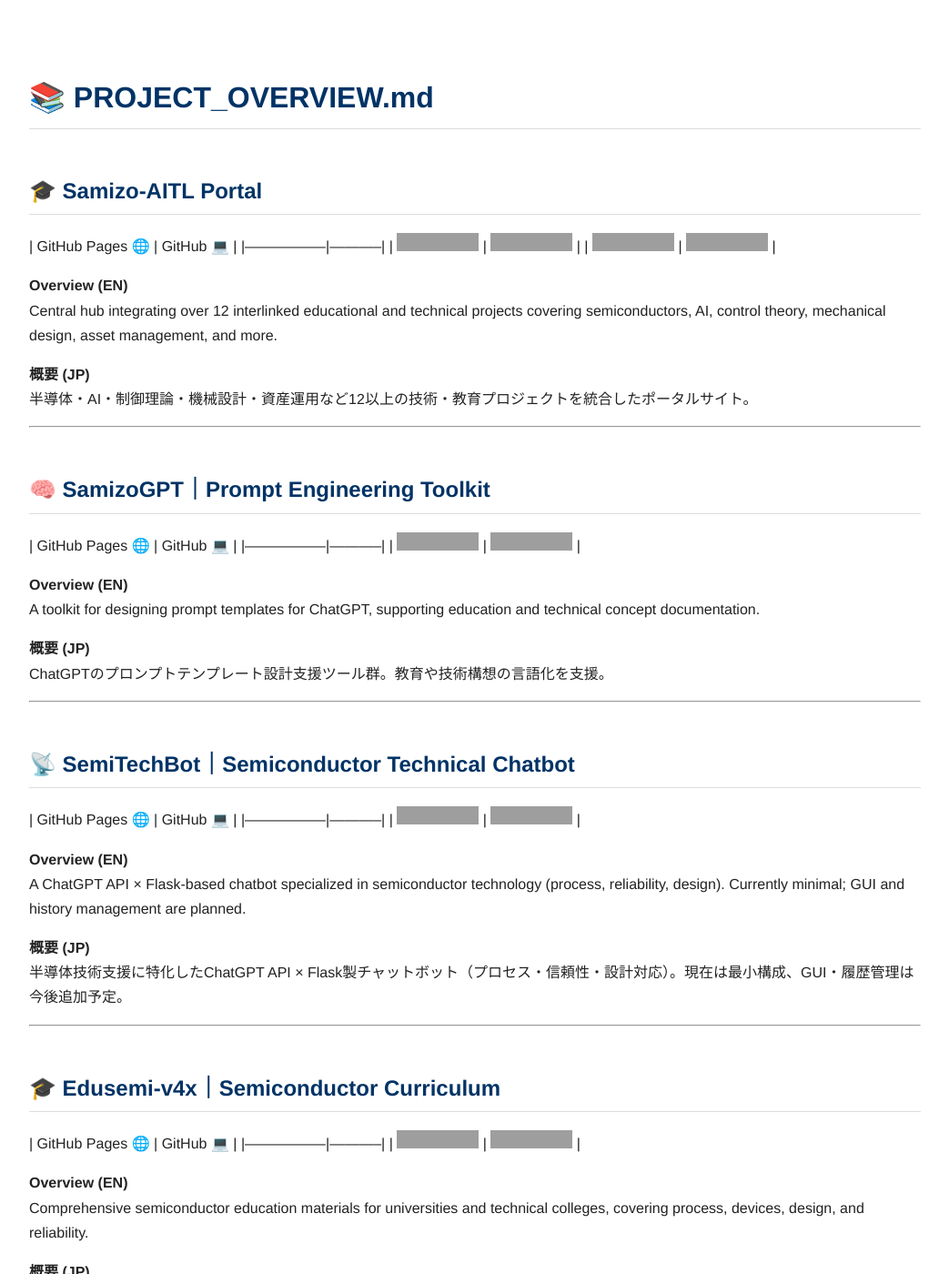
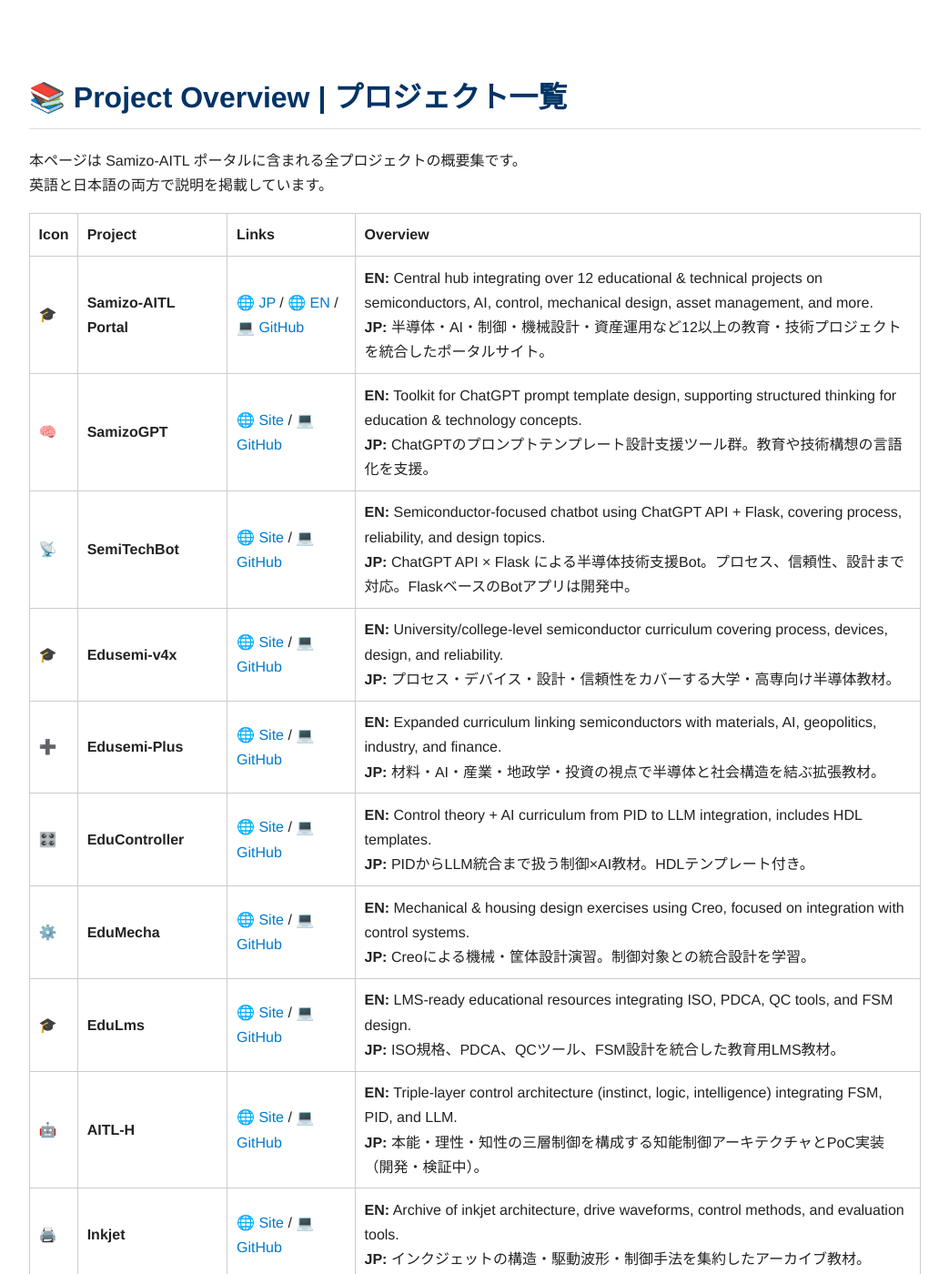
Before and after one commit to Samizo-AITL/Samizo-AITL.github.io, a Jekyll site: the page built from PROJECT_OVERVIEW.md, in a window 1280 px wide and 1400 px high. Shown: the whole window at 91% size, without its empty margins (118-1161 px from the left). Built offline with Jekyll 4.4.1, drawn with Linux system fonts in a browser that asks for light colours; our own code applies the rules of GitHub Pages for plain Markdown files; some of the changed text lies outside the part shown; grey boxes are pictures that could not be loaded.

Commit message:
Update PROJECT_OVERVIEW.md

```diff
--- a/PROJECT_OVERVIEW.md
+++ b/PROJECT_OVERVIEW.md
@@ -1,174 +1,20 @@
-# 📚 PROJECT_OVERVIEW.md
+# 📚 Project Overview | プロジェクト一覧
 
-## 🎓 Samizo-AITL Portal
-| GitHub Pages 🌐 | GitHub 💻 |
-|-----------------|-----------|
-| [![GitHub Pages JP](https://img.shields.io/badge/GitHub%20Pages-日本語版-brightgreen?logo=github)](https://samizo-aitl.github.io/) | [![GitHub Repo JP](https://img.shields.io/badge/GitHub-日本語版-blue?logo=github)](https://github.com/Samizo-AITL/Samizo-AITL.github.io) |
-| [![GitHub Pages EN](https://img.shields.io/badge/GitHub%20Pages-English-brightgreen?logo=github)](https://samizo-aitl.github.io/en/) | [![GitHub Repo EN](https://img.shields.io/badge/GitHub-English-blue?logo=github)](https://github.com/Samizo-AITL/Samizo-AITL.github.io/tree/main/en) |
+本ページは Samizo-AITL ポータルに含まれる全プロジェクトの概要集です。
+英語と日本語の両方で説明を掲載しています。
 
-**Overview (EN)**
-Central hub integrating over 12 interlinked educational and technical projects covering semiconductors, AI, control theory, mechanical design, asset management, and more.
-
-**概要 (JP)**
-半導体・AI・制御理論・機械設計・資産運用など12以上の技術・教育プロジェクトを統合したポータルサイト。
-
----
-
-## 🧠 SamizoGPT｜Prompt Engineering Toolkit
-| GitHub Pages 🌐 | GitHub 💻 |
-|-----------------|-----------|
-| [![GitHub Pages](https://img.shields.io/badge/GitHub%20Pages-JP/EN-brightgreen?logo=github)](https://samizo-aitl.github.io/SamizoGPT/) | [![GitHub Repo](https://img.shields.io/badge/GitHub-Repo-blue?logo=github)](https://github.com/Samizo-AITL/SamizoGPT) |
-
-**Overview (EN)**
-A toolkit for designing prompt templates for ChatGPT, supporting education and technical concept documentation.
-
-**概要 (JP)**
-ChatGPTのプロンプトテンプレート設計支援ツール群。教育や技術構想の言語化を支援。
-
----
-
-## 📡 SemiTechBot｜Semiconductor Technical Chatbot
-| GitHub Pages 🌐 | GitHub 💻 |
-|-----------------|-----------|
-| [![GitHub Pages](https://img.shields.io/badge/GitHub%20Pages-JP/EN-brightgreen?logo=github)](https://samizo-aitl.github.io/SamizoGPT_SemiTechBot/) | [![GitHub Repo](https://img.shields.io/badge/GitHub-Repo-blue?logo=github)](https://github.com/Samizo-AITL/SamizoGPT_SemiTechBot) |
-
-**Overview (EN)**
-A ChatGPT API × Flask-based chatbot specialized in semiconductor technology (process, reliability, design). Currently minimal; GUI and history management are planned.
-
-**概要 (JP)**
-半導体技術支援に特化したChatGPT API × Flask製チャットボット（プロセス・信頼性・設計対応）。現在は最小構成、GUI・履歴管理は今後追加予定。
-
----
-
-## 🎓 Edusemi-v4x｜Semiconductor Curriculum
-| GitHub Pages 🌐 | GitHub 💻 |
-|-----------------|-----------|
-| [![GitHub Pages](https://img.shields.io/badge/GitHub%20Pages-JP/EN-brightgreen?logo=github)](https://samizo-aitl.github.io/Edusemi-v4x/) | [![GitHub Repo](https://img.shields.io/badge/GitHub-Repo-blue?logo=github)](https://github.com/Samizo-AITL/Edusemi-v4x) |
-
-**Overview (EN)**
-Comprehensive semiconductor education materials for universities and technical colleges, covering process, devices, design, and reliability.
-
-**概要 (JP)**
-大学・高専向け半導体教材。プロセス・デバイス・設計・信頼性を体系的に学習可能。
-
----
-
-## ➕ Edusemi-Plus｜Semiconductors × Geopolitics & Strategy
-| GitHub Pages 🌐 | GitHub 💻 |
-|-----------------|-----------|
-| [![GitHub Pages](https://img.shields.io/badge/GitHub%20Pages-JP/EN-brightgreen?logo=github)](https://samizo-aitl.github.io/Edusemi-Plus/) | [![GitHub Repo](https://img.shields.io/badge/GitHub-Repo-blue?logo=github)](https://github.com/Samizo-AITL/Edusemi-Plus) |
-
-**Overview (EN)**
-Extended curriculum connecting semiconductors with materials science, AI, geopolitics, investment, and industrial policy.
-
-**概要 (JP)**
-半導体を材料・AI・地政学・投資・産業政策の観点から多角的に結びつける拡張教材。
-
----
-
-## 🎛️ EduController｜Control Theory + AI Curriculum
-| GitHub Pages 🌐 | GitHub 💻 |
-|-----------------|-----------|
-| [![GitHub Pages](https://img.shields.io/badge/GitHub%20Pages-JP/EN-brightgreen?logo=github)](https://samizo-aitl.github.io/EduController/) | [![GitHub Repo](https://img.shields.io/badge/GitHub-Repo-blue?logo=github)](https://github.com/Samizo-AITL/EduController) |
-
-**Overview (EN)**
-A 10-chapter course integrating control theory (PID, adaptive) with AI (LLM), including HDL templates.
-
-**概要 (JP)**
-PIDからLLM統合までを網羅した全10章構成の制御教材。HDLテンプレート付き。
-
----
-
-## ⚙️ EduMecha｜Mechanical Design Curriculum (Creo)
-| GitHub Pages 🌐 | GitHub 💻 |
-|-----------------|-----------|
-| [![GitHub Pages](https://img.shields.io/badge/GitHub%20Pages-JP/EN-brightgreen?logo=github)](https://samizo-aitl.github.io/EduMecha/) | [![GitHub Repo](https://img.shields.io/badge/GitHub-Repo-blue?logo=github)](https://github.com/Samizo-AITL/EduMecha) |
-
-**Overview (EN)**
-Creo-based mechanical and enclosure design training with integration to control systems.
-
-**概要 (JP)**
-Creoによる機械・筐体設計演習教材。制御対象との統合設計を学習。
-⚠️ Creoファイル（.prt / .asm）は含まれません。
-
----
-
-## 🎓 EduLms｜Education, ISO, Quality Management
-| GitHub Pages 🌐 | GitHub 💻 |
-|-----------------|-----------|
-| [![GitHub Pages](https://img.shields.io/badge/GitHub%20Pages-JP/EN-brightgreen?logo=github)](https://samizo-aitl.github.io/EduLms/) | [![GitHub Repo](https://img.shields.io/badge/GitHub-Repo-blue?logo=github)](https://github.com/Samizo-AITL/EduLms) |
-
-**Overview (EN)**
-Education materials integrating ISO standards, PDCA, QC tools, and FSM design.
-
-**概要 (JP)**
-ISO規格・PDCA・QCツール・FSM設計を統合した教育用LMS教材。
-
----
-
-## 🤖 AITL-H｜FSM × PID × LLM Framework
-| GitHub Pages 🌐 | GitHub 💻 |
-|-----------------|-----------|
-| [![GitHub Pages](https://img.shields.io/badge/GitHub%20Pages-JP/EN-brightgreen?logo=github)](https://samizo-aitl.github.io/AITL-H/) | [![GitHub Repo](https://img.shields.io/badge/GitHub-Repo-blue?logo=github)](https://github.com/Samizo-AITL/AITL-H) |
-
-**Overview (EN)**
-Intelligent control framework combining FSM, PID, and LLM for multi-layered decision-making.
-**Status:** Under development.
-
-**概要 (JP)**
-FSM・PID・LLMを組み合わせた三層型知能制御アーキテクチャ。
-⚠️ 開発・検証中。
-
----
-
-## 🖨️ Inkjet｜Inkjet Architecture Archive
-| GitHub Pages 🌐 | GitHub 💻 |
-|-----------------|-----------|
-| [![GitHub Pages](https://img.shields.io/badge/GitHub%20Pages-JP/EN-brightgreen?logo=github)](https://samizo-aitl.github.io/Inkjet/) | [![GitHub Repo](https://img.shields.io/badge/GitHub-Repo-blue?logo=github)](https://github.com/Samizo-AITL/Inkjet) |
-
-**Overview (EN)**
-An archive of inkjet structures, drive waveforms, and control methods.
-
-**概要 (JP)**
-インクジェットの構造・駆動波形・制御手法のアーカイブ。
-
----
-
-## 💰 AssetPortfolio｜Tech-oriented Asset Management
-| GitHub Pages 🌐 | GitHub 💻 |
-|-----------------|-----------|
-| [![GitHub Pages](https://img.shields.io/badge/GitHub%20Pages-JP/EN-brightgreen?logo=github)](https://samizo-aitl.github.io/AssetPortfolio-StartGuide/) | [![GitHub Repo](https://img.shields.io/badge/GitHub-Repo-blue?logo=github)](https://github.com/Samizo-AITL/AssetPortfolio-StartGuide) |
-
-**Overview (EN)**
-Investment education for engineers, covering ETFs, NISA, and diversification strategies.
-
-**概要 (JP)**
-エンジニア向け投資教材。ETF・NISA・分散戦略などを解説。
-
----
-
-## 🎮 Rekiden｜Historical Simulation with LLM
-| GitHub Pages 🌐 | GitHub 💻 |
-|-----------------|-----------|
-| [![GitHub Pages](https://img.shields.io/badge/GitHub%20Pages-JP/EN-brightgreen?logo=github)](https://samizo-aitl.github.io/Rekiden/) | [![GitHub Repo](https://img.shields.io/badge/GitHub-Repo-blue?logo=github)](https://github.com/Samizo-AITL/Rekiden) |
-
-**Overview (EN)**
-Historical simulation exercises using branching Markdown scenarios integrated with LLM.
-
-**概要 (JP)**
-分岐式Markdownシナリオによる歴史教材とLLM連携型思考演習。
-
----
-
-## 🏛️ AITL-Strategy-Proposal｜National Policy Proposals
-| GitHub Pages 🌐 | GitHub 💻 |
-|-----------------|-----------|
-| [![GitHub Pages](https://img.shields.io/badge/GitHub%20Pages-JP/EN-brightgreen?logo=github)](https://samizo-aitl.github.io/AITL-Strategy-Proposal/) | [![GitHub Repo](https://img.shields.io/badge/GitHub-Repo-blue?logo=github)](https://github.com/Samizo-AITL/AITL-Strategy-Proposal) |
-
-**Overview (EN)**
-National and regional policy proposals centered on AI × Control × Education.
-**Status:** Draft.
-
-**概要 (JP)**
-AI × 制御 × 教育を軸とした国家・地域提言書。
-⚠️ 素案段階。
+| Icon | Project | Links | Overview |
+|------|---------|-------|----------|
+| 🎓 | **Samizo-AITL Portal** | 🌐 [JP](https://samizo-aitl.github.io/) / 🌐 [EN](https://samizo-aitl.github.io/en/) / 💻 [GitHub](https://github.com/Samizo-AITL/Samizo-AITL.github.io) | **EN:** Central hub integrating over 12 educational & technical projects on semiconductors, AI, control, mechanical design, asset management, and more.<br>**JP:** 半導体・AI・制御・機械設計・資産運用など12以上の教育・技術プロジェクトを統合したポータルサイト。 |
+| 🧠 | **SamizoGPT** | 🌐 [Site](https://samizo-aitl.github.io/SamizoGPT/) / 💻 [GitHub](https://github.com/Samizo-AITL/SamizoGPT) | **EN:** Toolkit for ChatGPT prompt template design, supporting structured thinking for education & technology concepts.<br>**JP:** ChatGPTのプロンプトテンプレート設計支援ツール群。教育や技術構想の言語化を支援。 |
+| 📡 | **SemiTechBot** | 🌐 [Site](https://samizo-aitl.github.io/SamizoGPT_SemiTechBot/) / 💻 [GitHub](https://github.com/Samizo-AITL/SamizoGPT_SemiTechBot) | **EN:** Semiconductor-focused chatbot using ChatGPT API + Flask, covering process, reliability, and design topics.<br>**JP:** ChatGPT API × Flask による半導体技術支援Bot。プロセス、信頼性、設計まで対応。FlaskベースのBotアプリは開発中。 |
+| 🎓 | **Edusemi-v4x** | 🌐 [Site](https://samizo-aitl.github.io/Edusemi-v4x/) / 💻 [GitHub](https://github.com/Samizo-AITL/Edusemi-v4x) | **EN:** University/college-level semiconductor curriculum covering process, devices, design, and reliability.<br>**JP:** プロセス・デバイス・設計・信頼性をカバーする大学・高専向け半導体教材。 |
+| ➕ | **Edusemi-Plus** | 🌐 [Site](https://samizo-aitl.github.io/Edusemi-Plus/) / 💻 [GitHub](https://github.com/Samizo-AITL/Edusemi-Plus) | **EN:** Expanded curriculum linking semiconductors with materials, AI, geopolitics, industry, and finance.<br>**JP:** 材料・AI・産業・地政学・投資の視点で半導体と社会構造を結ぶ拡張教材。 |
+| 🎛️ | **EduController** | 🌐 [Site](https://samizo-aitl.github.io/EduController/) / 💻 [GitHub](https://github.com/Samizo-AITL/EduController) | **EN:** Control theory + AI curriculum from PID to LLM integration, includes HDL templates.<br>**JP:** PIDからLLM統合まで扱う制御×AI教材。HDLテンプレート付き。 |
+| ⚙️ | **EduMecha** | 🌐 [Site](https://samizo-aitl.github.io/EduMecha/) / 💻 [GitHub](https://github.com/Samizo-AITL/EduMecha) | **EN:** Mechanical & housing design exercises using Creo, focused on integration with control systems.<br>**JP:** Creoによる機械・筐体設計演習。制御対象との統合設計を学習。 |
+| 🎓 | **EduLms** | 🌐 [Site](https://samizo-aitl.github.io/EduLms/) / 💻 [GitHub](https://github.com/Samizo-AITL/EduLms) | **EN:** LMS-ready educational resources integrating ISO, PDCA, QC tools, and FSM design.<br>**JP:** ISO規格、PDCA、QCツール、FSM設計を統合した教育用LMS教材。 |
+| 🤖 | **AITL-H** | 🌐 [Site](https://samizo-aitl.github.io/AITL-H/) / 💻 [GitHub](https://github.com/Samizo-AITL/AITL-H) | **EN:** Triple-layer control architecture (instinct, logic, intelligence) integrating FSM, PID, and LLM.<br>**JP:** 本能・理性・知性の三層制御を構成する知能制御アーキテクチャとPoC実装（開発・検証中）。 |
+| 🖨️ | **Inkjet** | 🌐 [Site](https://samizo-aitl.github.io/Inkjet/) / 💻 [GitHub](https://github.com/Samizo-AITL/Inkjet) | **EN:** Archive of inkjet architecture, drive waveforms, control methods, and evaluation tools.<br>**JP:** インクジェットの構造・駆動波形・制御手法を集約したアーカイブ教材。 |
+| 💰 | **AssetPortfolio** | 🌐 [Site](https://samizo-aitl.github.io/AssetPortfolio-StartGuide/) / 💻 [GitHub](https://github.com/Samizo-AITL/AssetPortfolio-StartGuide) | **EN:** Investment education for engineers, covering NISA, ETFs, and diversification strategies.<br>**JP:** エンジニア向け投資教材。NISA、ETF、分散戦略などを解説。 |
+| 🎮 | **Rekiden** | 🌐 [Site](https://samizo-aitl.github.io/Rekiden/) / 💻 [GitHub](https://github.com/Samizo-AITL/Rekiden) | **EN:** Historical simulation exercises with ChatGPT integration using branching Markdown scenarios.<br>**JP:** 分岐式Markdownシナリオによる歴史教材とLLM連携型の思考演習。 |
+| 🏛️ | **AITL-Strategy-Proposal** | 🌐 [Site](https://samizo-aitl.github.io/AITL-Strategy-Proposal/) / 💻 [GitHub](https://github.com/Samizo-AITL/AITL-Strategy-Proposal) | **EN:** National & regional policy proposals based on AI × control × education concepts.<br>**JP:** AITL構想（AI × 制御 × 教育）を軸とした国家・地域提言書（Draft段階）。 |
```
